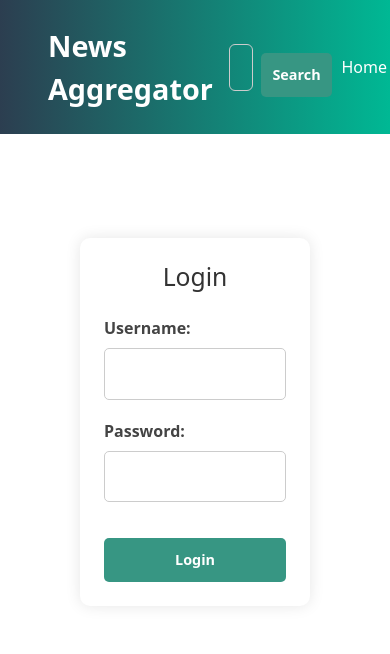
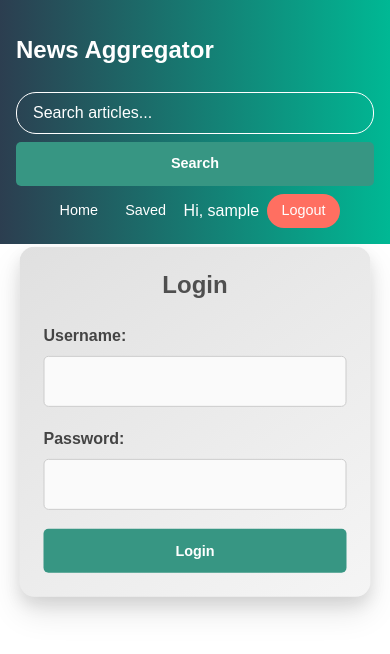
Before and after one commit to Srishti1357/News-Aggregator, a React (Vite) app in the folder NewsApp/NewsAggregator/: page /login in a window 390 px wide. Shown: the top 654 px of the page. Built offline with nearby package versions, Linux system fonts and the light colour scheme; sample sign-in values are in the browser's storage.

Commit message:
Frontend iddue 2

```diff
--- a/NewsApp/NewsAggregator/src/Components/Login.css
+++ b/NewsApp/NewsAggregator/src/Components/Login.css
@@ -136,94 +136,164 @@ button[type="submit"]:active {
 } */
 
 
+.login-container {
+    max-width: 380px;
+    margin: 0 auto;
+    padding: 2.5rem;
+    background: #ffffff;
+    background-image: linear-gradient(145deg, #e0e0e0, #f5f5f5);
+    border-radius: 15px;
+    box-shadow: 0 8px 16px rgba(0, 0, 0, 0.1), 0 16px 32px rgba(0, 0, 0, 0.1);
+    font-family: 'Poppins', sans-serif;
+    color: #333333;
 
-/* Login.css */
+    position: absolute;
+    top: 50%;
+    left: 50%;
+    transform: translate(-50%, -50%);
 
-.login-container {
-  max-width: 400px;
-  margin: 10vh auto;
-  padding: 2rem;
-  background: #ffffff;
-  border-radius: 10px;
-  box-shadow: 0 0 15px rgba(0, 0, 0, 0.1);
+    box-sizing: border-box;
 }
 
-h2 {
+/* Headline */
+.login-container h2 {
     text-align: center;
+    font-size: 2rem;
+    color: #4f4f4f;
     margin-bottom: 1.5rem;
-  color: #333;
+    font-weight: 700;
 }
 
+/* Form groups */
 .form-group {
-  margin-bottom: 1.2rem;
+    margin-bottom: 1.5rem;
 }
 
-label {
+.form-group label {
     display: block;
-  margin-bottom: 0.5rem;
-  font-weight: 500;
-  color: #444;
+    margin-bottom: 0.6rem;
+    font-size: 1rem;
+    font-weight: 600;
+    color: #333333;
 }
 
-input[type="text"],
-input[type="password"] {
+.form-group input {
     width: 100%;
-  padding: 0.8rem;
-  border: 1px solid #ccc;
-  border-radius: 6px;
+    padding: 1rem;
     font-size: 1rem;
+    border: 2px solid #cccccc;
+    border-radius: 8px;
+    transition: border-color 0.3s ease, box-shadow 0.3s ease;
+    background-color: #fafafa;
+    color: black;
 }
 
-button {
-  width: 100%;
-  padding: 0.9rem;
-  font-size: 1rem;
-  background-color: #007bff;
-  color: white;
-  border: none;
-  border-radius: 6px;
-  cursor: pointer;
-  margin-top: 1rem;
-  transition: background 0.3s ease;
+.form-group input:focus {
+    border-color: #5cb85c;
+    box-shadow: 0 0 5px rgba(92, 184, 92, 0.3);
+    outline: none;
 }
 
-button:hover {
-  background-color: #0056b3;
+/* Button */
+button[type="submit"] {
+    width: 100%;
+    padding: 1rem;
+    background-color: #5cb85c;
+    color: #ffffff;
+    font-size: 1.1rem;
+    font-weight: 600;
+    border: none;
+    border-radius: 8px;
+    cursor: pointer;
+    transition: background-color 0.3s ease, transform 0.3s ease;
 }
 
+button[type="submit"]:hover {
+    background-color: #4cae4c;
+    transform: translateY(-3px);
+}
+
+button[type="submit"]:active {
+    transform: translateY(0);
+}
+
+/* Link */
+.login-container a {
+    color: #379683;
+    text-decoration: none;
+    font-size: 0.95rem;
+    font-weight: 600;
+    display: block;
+    margin-top: 1rem;
+    text-align: center;
+}
+
+.login-container a:hover {
+    text-decoration: underline;
+}
+
+/* Alert messages */
 .alert {
+    text-align: center;
     margin-top: 1rem;
-  padding: 0.75rem;
-  border-radius: 5px;
+    padding: 1rem;
+    border-radius: 8px;
     font-size: 0.9rem;
-  text-align: center;
 }
 
 .alert-success {
     background-color: #d4edda;
     color: #155724;
+    border: 1px solid #c3e6cb;
 }
 
 .alert-danger {
     background-color: #f8d7da;
     color: #721c24;
+    border: 1px solid #f5c6cb;
 }
 
-/* 🔁 Responsive Design */
+/* 📱 Mobile Responsiveness */
+@media (max-width: 768px) {
+    .login-container {
+        width: 90%;
+        padding: 2rem;
+        top: 50%;
+        left: 50%;
+        transform: translate(-50%, -50%);
+    }
+
+    .login-container h2 {
+        font-size: 1.7rem;
+    }
+
+    button[type="submit"] {
+        font-size: 1rem;
+        padding: 0.9rem;
+    }
+}
+
 @media (max-width: 480px) {
     .login-container {
-    margin: 5vh 1rem;
+        width: 90%;
         padding: 1.5rem;
     }
 
-  input[type="text"],
-  input[type="password"] {
-    padding: 0.7rem;
+    .login-container h2 {
+        font-size: 1.5rem;
+    }
+
+    .form-group input {
+        padding: 0.9rem;
         font-size: 0.95rem;
     }
 
-  button {
-    padding: 0.8rem;
+    button[type="submit"] {
         font-size: 0.95rem;
+        padding: 0.85rem;
+    }
+
+    .alert {
+        font-size: 0.85rem;
     }
 }
--- a/NewsApp/NewsAggregator/src/Components/Navbar.css
+++ b/NewsApp/NewsAggregator/src/Components/Navbar.css
@@ -1,4 +1,4 @@
-
+/*
 
 .navbar {
   display: flex;
@@ -28,7 +28,7 @@
   gap: 1rem;
 }
 
-/* Brand link (site title) */
+
 .brand {
   font-size: 1.8rem;
   font-weight: bold;
@@ -43,7 +43,7 @@
   transform: scale(1.05);
 }
 
-/* Search Form */
+
 .search-form {
   display: flex;
   align-items: center;
@@ -78,7 +78,6 @@
   color: white;
 }
 
-/* Logout Button */
 .logout-button {
   background-color: #ff6f61;
   color: white;
@@ -100,7 +99,6 @@
   visibility: hidden;
 }
 
-/* Login/Register Buttons */
 .navbar-section.right a:not(.nav-link-basic) {
   text-decoration: none;
   padding: 0.5rem 1rem;
@@ -115,7 +113,6 @@
   color: white;
 }
 
-/* Basic styling for Home and Saved links */
 .navbar-section.right .nav-link-basic {
   background: none;
   color: white;
@@ -128,4 +125,197 @@
 .navbar-section.right .nav-link-basic:hover {
   color: #ffeb3b;
   text-decoration: underline;
+} */
+
+
+
+
+
+.navbar {
+  display: flex;
+  flex-wrap: wrap;
+  align-items: center;
+  justify-content: space-between;
+  padding: 1rem 1.5rem;
+  background: linear-gradient(to right, #2c3e50, #00b894);
+  color: white;
+  font-family: 'Poppins', sans-serif;
 }
+
+/* Navbar sections */
+.navbar-section {
+  flex: 1;
+  display: flex;
+  align-items: center;
+  flex-wrap: wrap;
+}
+
+.navbar-section.left {
+  justify-content: flex-start;
+}
+
+.navbar-section.center {
+  justify-content: center;
+}
+
+.navbar-section.right {
+  justify-content: flex-end;
+  gap: 1rem;
+  flex-wrap: wrap;
+}
+
+/* Brand link */
+.brand {
+  font-size: 1.8rem;
+  font-weight: bold;
+  text-decoration: none;
+  color: white;
+  padding: 0.5rem 1rem;
+  transition: color 0.3s ease, transform 0.3s ease;
+  white-space: nowrap;
+}
+
+.brand:hover {
+  color: #ffeb3b;
+  transform: scale(1.05);
+}
+
+/* Search Form */
+.search-form {
+  display: flex;
+  align-items: center;
+  flex-wrap: nowrap;
+}
+
+.search-form input {
+  padding: 0.5rem 1rem;
+  border-radius: 20px;
+  border: 1px solid #ffffff;
+  background-color: transparent;
+  color: white;
+  margin-right: 0.5rem;
+  width: 250px;
+}
+
+.search-form input::placeholder {
+  color: white;
+}
+
+.search-form button {
+  padding: 0.5rem 1rem;
+  background-color: #ff6f61;
+  color: white;
+  border: none;
+  border-radius: 20px;
+  cursor: pointer;
+  transition: background-color 0.3s ease;
+}
+
+.search-form button:hover {
+  background-color: #e55039;
+}
+
+/* Logout Button */
+.logout-button {
+  background-color: #ff6f61;
+  color: white;
+  border: none;
+  padding: 0.5rem 1rem;
+  border-radius: 20px;
+  cursor: pointer;
+  transition: background-color 0.3s ease;
+}
+
+.logout-button:hover {
+  background-color: #e55039;
+}
+
+.empty-placeholder {
+  height: 1px;
+  width: 100%;
+  visibility: hidden;
+}
+
+/* Login/Register Buttons */
+.navbar-section.right a:not(.nav-link-basic) {
+  text-decoration: none;
+  padding: 0.5rem 1rem;
+  background-color: #ffffff;
+  color: #2c3e50;
+  border-radius: 20px;
+  transition: background-color 0.3s ease, color 0.3s ease;
+  white-space: nowrap;
+}
+
+.navbar-section.right a:not(.nav-link-basic):hover {
+  background-color: #00b894;
+  color: white;
+}
+
+/* Basic link styling */
+.navbar-section.right .nav-link-basic {
+  background: none;
+  color: white;
+  text-decoration: none;
+  padding: 0.3rem 0.6rem;
+  font-weight: 500;
+  transition: color 0.2s ease;
+  white-space: nowrap;
+}
+
+.navbar-section.right .nav-link-basic:hover {
+  color: #ffeb3b;
+  text-decoration: underline;
+}
+
+/* 📱 Responsive Fixes */
+@media (max-width: 768px) {
+  .navbar {
+    flex-direction: column;
+    align-items: stretch;
+    padding: 1rem;
+  }
+
+  .navbar-section {
+    flex: unset;
+    justify-content: center;
+    margin-top: 0.5rem;
+  }
+
+  .search-form {
+    flex-direction: column;
+    align-items: stretch;
+    width: 100%;
+    gap: 0.5rem;
+    margin-top: 0.5rem;
+  }
+
+  .search-form input {
+    width: 100%;
+    margin-right: 0;
+  }
+
+  .search-form button {
+    width: 100%;
+  }
+
+  .brand {
+    font-size: 1.5rem;
+    text-align: center;
+    padding: 0.5rem 0;
+  }
+
+  .navbar-section.right {
+    flex-direction: row;
+    flex-wrap: wrap;
+    justify-content: center;
+    gap: 0.5rem;
+    margin-top: 0.5rem;
+  }
+
+  .navbar-section.right a,
+  .logout-button {
+    padding: 0.4rem 0.9rem;
+    font-size: 0.9rem;
+  }
+}
```
Lines whose indentation alone changed are shown as unchanged.
